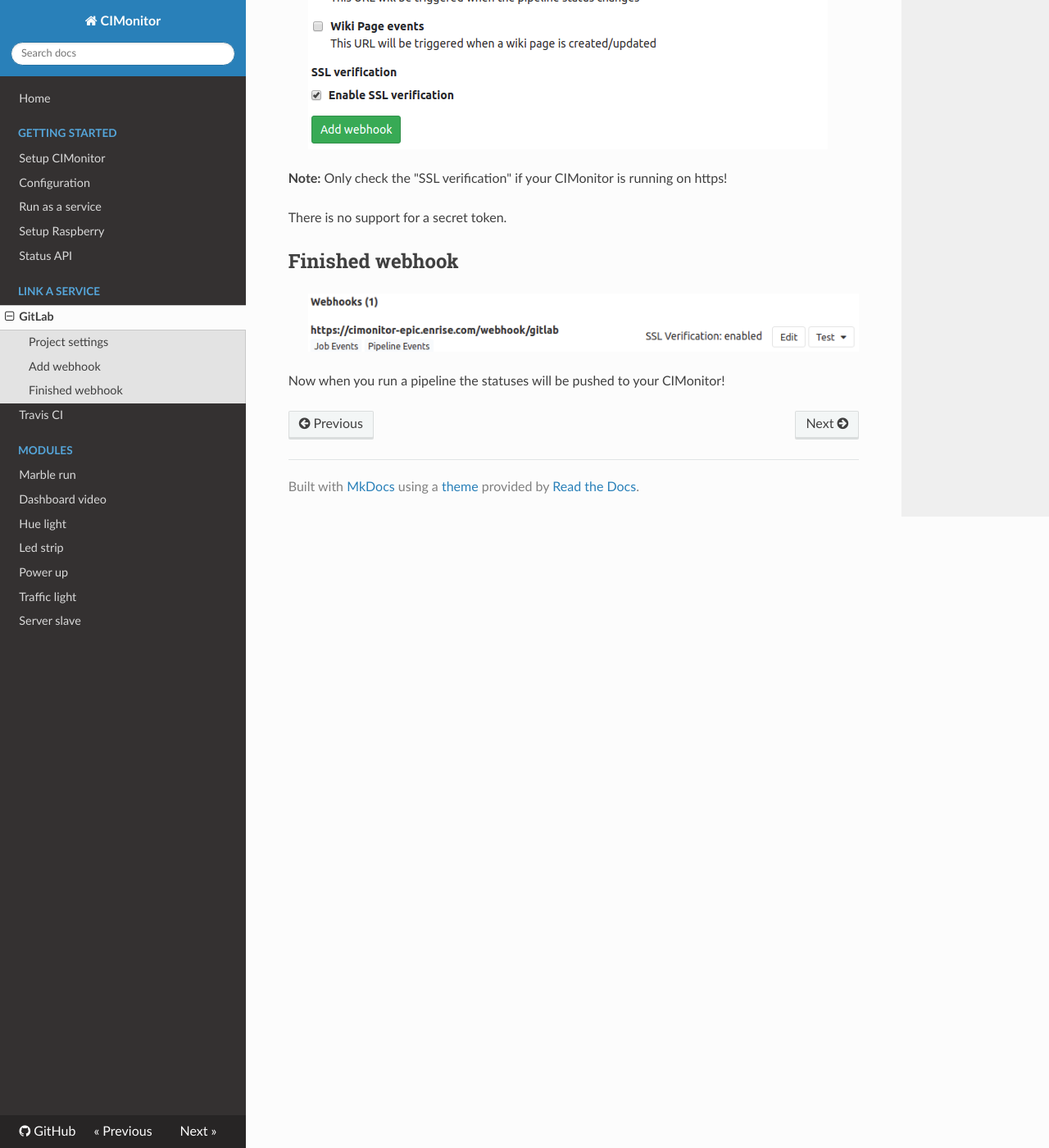
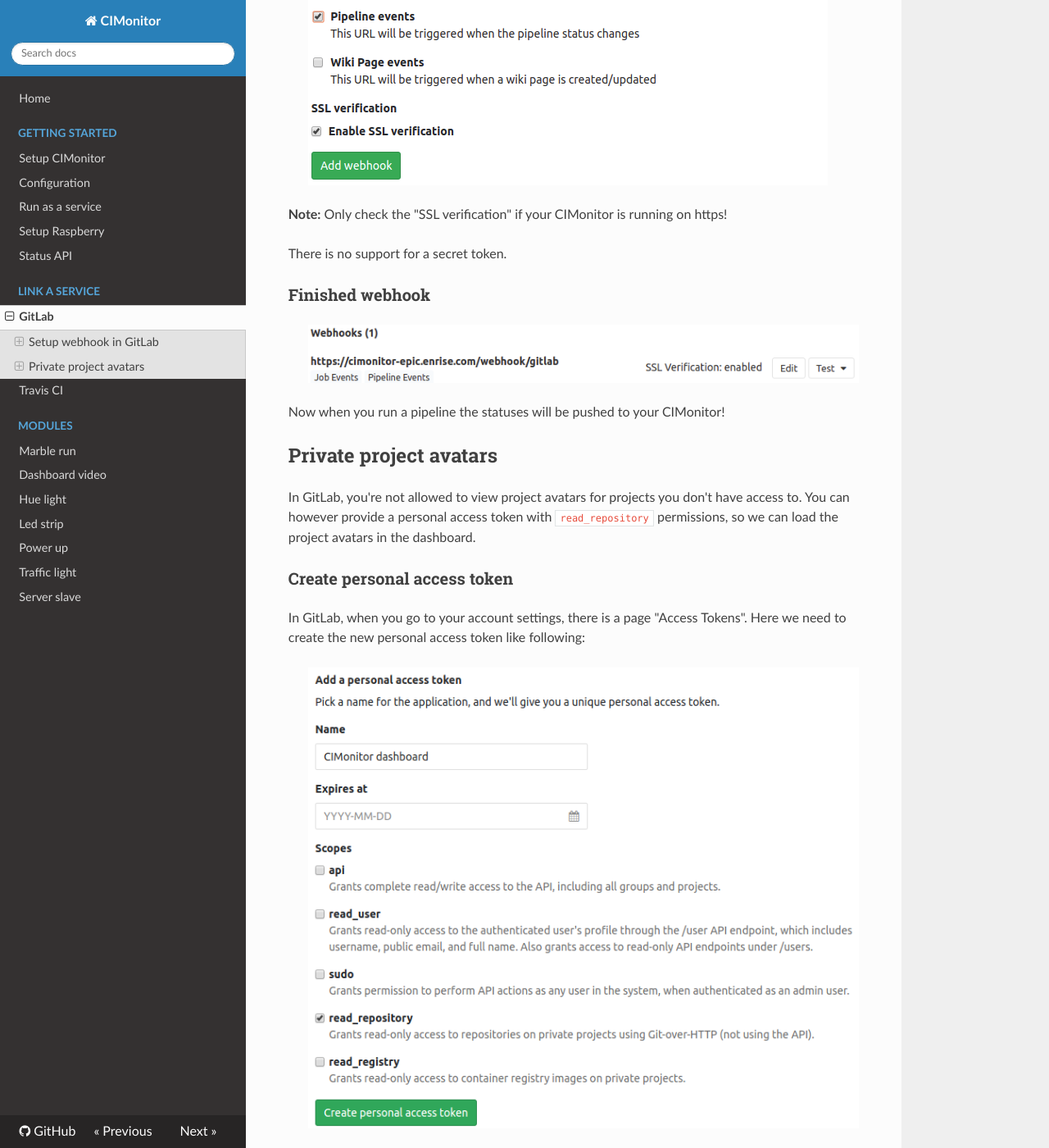
Before and after one commit to FuturePortal/CIMonitor, an MkDocs documentation site: the page built from docs/services/GitLab.md, in a window 1280 px wide and 1400 px high, scrolled down 1721 px. Shown: the whole window at 82% size. Built offline with MkDocs 1.6.1, drawn with Linux system fonts in a browser that asks for light colours; nearby versions of some CDN libraries; old or Windows-style settings are respelled for this version of MkDocs; some of the changed text lies outside the part shown.

Commit message:
Add GitLab personal access token support for project avatars

````diff
--- a/docs/services/GitLab.md
+++ b/docs/services/GitLab.md
@@ -9,13 +9,15 @@
 **Note:** GitLab can not push webhooks to your localhost! You need to expose your server address to
 the public first. This can be done via [port forwarding](https://lmgtfy.com?q=port+forwarding).
 
-## Project settings
+## Setup webhook in GitLab
 
-Open your project integration settings in gitlab:
+### Project settings
+
+Open your project integration settings in GitLab:
 
 > ![Integration settings menu](../img/gitlab/integration-settings.png)
 
-## Add webhook
+### Add webhook
 
 Add the webhook as in the following example. Make sure you check the "pipeline" and "job" events.
 
@@ -25,8 +27,39 @@
 
 There is no support for a secret token.
 
-## Finished webhook
+### Finished webhook
 
 > ![Finished webhook example](../img/gitlab/finished-webhook.png)
 
 Now when you run a pipeline the statuses will be pushed to your CIMonitor!
+
+## Private project avatars
+
+In GitLab, you're not allowed to view project avatars for projects you don't have access to.
+You can however provide a personal access token with `read_repository` permissions, so we can
+load the project avatars in the dashboard.
+
+### Create personal access token
+
+In GitLab, when you go to your account settings, there is a page "Access Tokens". Here we need to
+create the new personal access token like following:
+
+> ![Create personal access token example](../img/gitlab/personal-access-token.png)
+
+Click on the create button, and copy your new personal access token.
+
+### Add to the CIMonitor config
+
+Now you can add the personal access token to the CIMonitor config like following:
+
+```json
+{
+    "server": {
+        "personalAccessTokenGitLab": "---personal-access-token---",
+```
+
+Restart your application, and all new statuses pushed by the GitLab webhook will now show you
+a project avatar!
+
+**Note**: It will not show a project avatar if the user you used to create the personal access
+token doesn't have access to that project.
````
Also changed, not shown: docs/setup/configuration.md (+6 -4 lines), docs/img/gitlab/personal-access-token.png (added), 3 other files.
